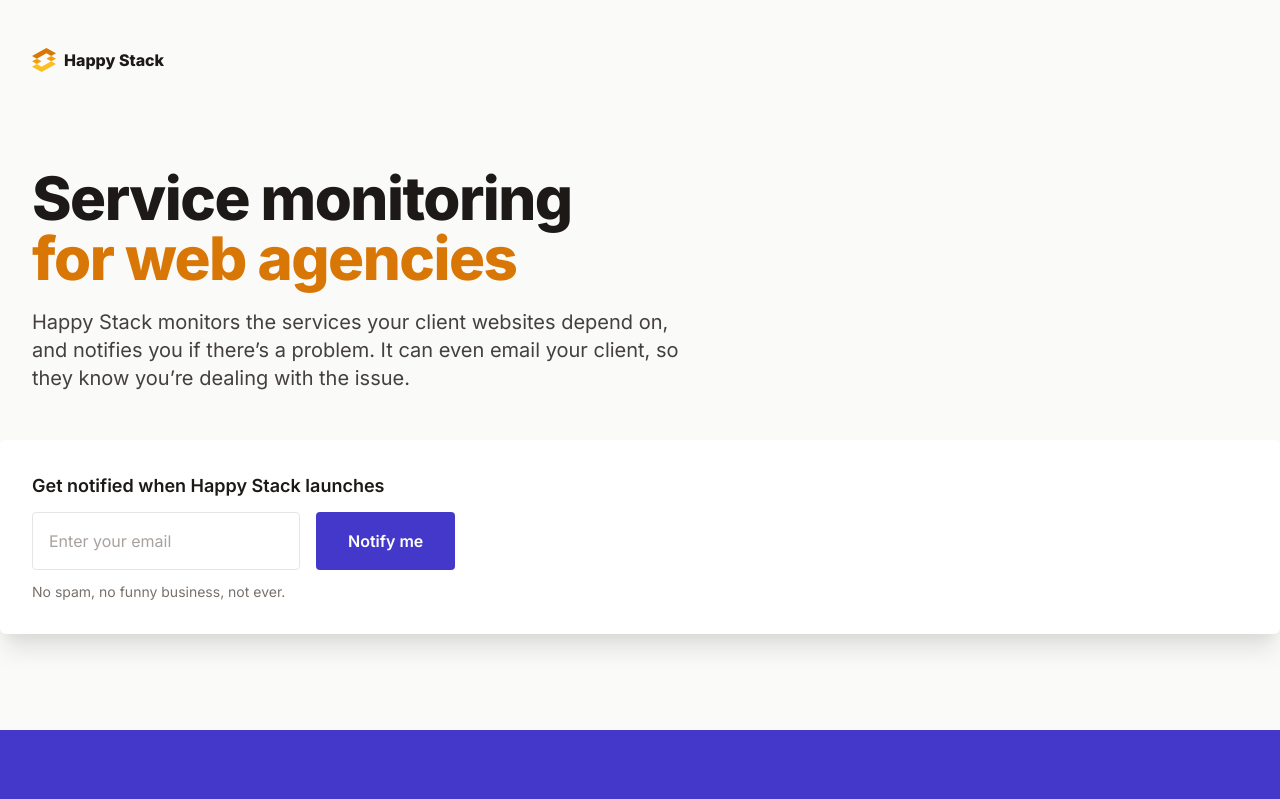
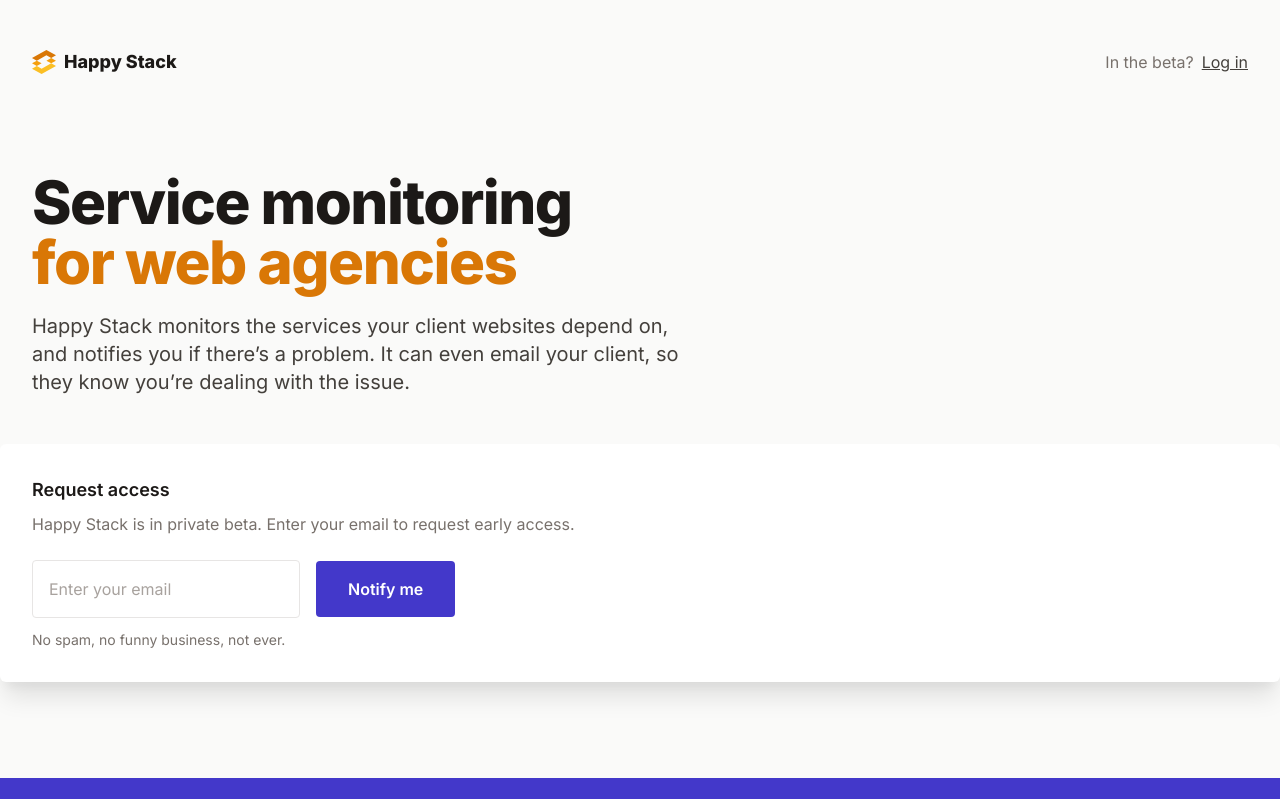
Before and after one commit to monooso/happystack-marketing, a Next.js app: page / in a window 1280 px wide. Shown: the top 799 px of the page. Built offline with nearby package versions, Linux system fonts and the light colour scheme.

Commit message:
Add "log in" link, tweak design

```diff
--- a/components/Header.jsx
+++ b/components/Header.jsx
@@ -7,9 +7,16 @@ export default function Header () {
     <header className='mb-24 mt-12'>
       <Container>
         <Sleeve>
-          <div className='flex items-center'>
-            <div className='h-6 w-6'><Logo /></div>
-            <div className='font-bold ml-2'>Happy Stack</div>
+          <div className='flex items-center justify-between'>
+            <div className='flex items-center'>
+              <div className='h-6 w-6'><Logo /></div>
+              <div className='font-bold ml-2 text-lg'>Happy Stack</div>
+            </div>
+
+            <div className='text-gray-500'>
+              In the beta?
+              <a className='ml-2 text-gray-700 underline' href='https://go.happystack.app/login'>Log in</a>
+            </div>
           </div>
         </Sleeve>
       </Container>
--- a/components/Logo.jsx
+++ b/components/Logo.jsx
@@ -1,7 +1,7 @@
 export default function Logo () {
   return (
     <svg xmlns='http://www.w3.org/2000/svg' fill='none' viewBox='0 0 512 512'>
-      <g clip-path='url(#clip0)'>
+      <g clipPath='url(#clip0)'>
         <path fill='#FBBF24' d='M102.4 341.333L0 398.222 204.8 512 512 341.333l-102.4-56.888-204.8 113.777-102.4-56.889z' />
         <path fill='#F59E0B' d='M102.4 227.556L0 284.445l102.4 56.888 102.4-56.888-102.4-56.889zM307.2 227.556l102.4 56.889L512 227.556l-102.4-56.889-102.4 56.889z' />
         <path fill='#D97706' d='M307.2 0L0 170.667l102.4 56.889 204.8-113.778 102.4 56.889L512 113.778 307.2 0z' />
--- a/pages/index.jsx
+++ b/pages/index.jsx
@@ -47,9 +47,10 @@ export default function Home() {
             <Sleeve>
               <div className='py-4 sm:py-6 lg:py-8'>
                 <SlimContainer>
-                  <h2 className='font-semibold text-lg'>Get notified when Happy Stack launches</h2>
+                  <h2 className='font-semibold text-lg'>Request access</h2>
+                  <p className='mt-2 text-gray-500'>Happy Stack is in private beta. Enter your email to request early access.</p>
 
-                  <form action='/success' name='launch-list' method='POST' className='mt-3 sm:flex' data-netlify='true'>
+                  <form action='/success' name='launch-list' method='POST' className='mt-6' data-netlify='true'>
                     <input type='hidden' name='form-name' value='launch-list' />
 
                     <label htmlFor='email' className='sr-only'>Email</label>
@@ -67,7 +68,7 @@ export default function Home() {
         <div className='bg-indigo-700 mt-24'>
           <Container>
             <Sleeve>
-              <div className='pt-16 pb-20'>
+              <div className='pt-16 pb-24'>
                 <h2 className='text-3xl text-white font-bold'>Happy Stack helps you&hellip;</h2>
 
                 <dl className='mt-16 space-y-12 md:grid md:grid-cols-2 md:gap-24 md:space-y-0 lg:grid-cols-3'>
```
